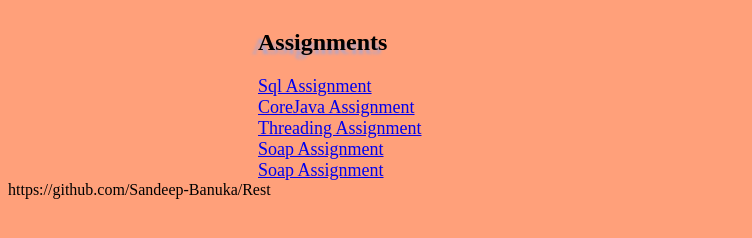
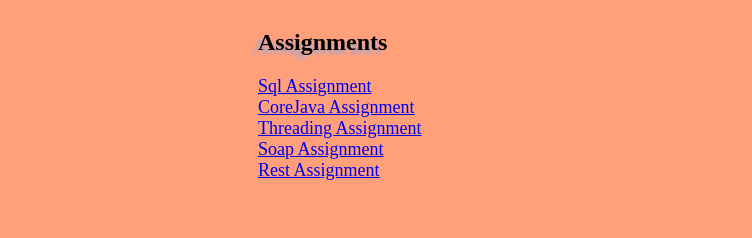
Before and after one commit to Sandeep-Banuka/Sandeep-Banuka.github.io, a plain HTML site: page index.html in a window 1280 px wide. Shown: the part 108-346 px from the top of the page, without its empty margins (0-752 px from the left). Drawn offline with Linux system fonts and the light colour scheme.

Commit message:
Update index.html

```diff
--- a/index.html
+++ b/index.html
@@ -10,6 +10,5 @@
 <font size=4><a href="https://github.com/Sandeep-Banuka/Corejava.github.io" style="margin-left:250px;margin-right:250px">CoreJava Assignment</a></font><br>
 <font size=4><a href="https://github.com/Sandeep-Banuka/threading.github.io" style="margin-left:250px;margin-right:250px">Threading Assignment</a></font><br>
 <font size=4><a href="https://github.com/Sandeep-Banuka/soap.github.io" style="margin-left:250px;margin-right:250px">Soap Assignment</a></font><br>
-<font size=4><a href="https://github.com/Sandeep-Banuka/Rest" style="margin-left:250px;margin-right:250px">Soap Assignment</a></font><br>
+<font size=4><a href="https://github.com/Sandeep-Banuka/Rest" style="margin-left:250px;margin-right:250px">Rest Assignment</a></font><br>
 </html>
-https://github.com/Sandeep-Banuka/Rest
```
